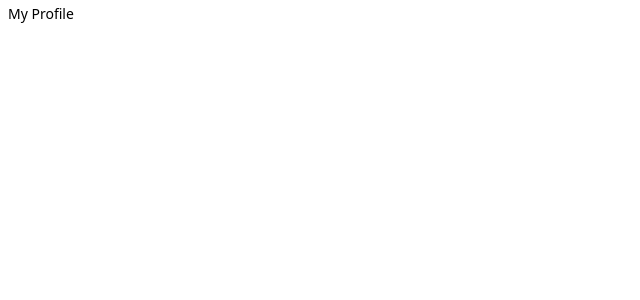
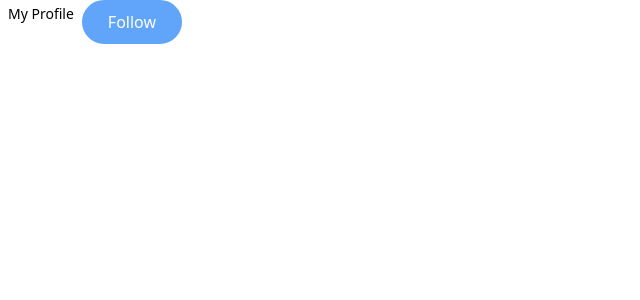
Before and after one commit to boon4681/artcon-ui, a SvelteKit app: page / in a window 1280 px wide. Shown: the top 300 px of the page, without its empty margins (0-640 px from the left). Built offline with nearby package versions, Linux system fonts and the light colour scheme.

Commit message:
add follow-button

```diff
--- /dev/null
+++ b/src/lib/components/follow-button/follow-button.svelte
@@ -0,0 +1,22 @@
+<script>
+    let isFollowing = false;
+
+    function toggleFollow() {
+        isFollowing = !isFollowing;
+    }
+</script>
+
+<button
+    on:click={toggleFollow}
+    class="flex items-center justify-center px-6 py-2 border-2 rounded-full text-white transition-all duration-300"
+    class:bg-gray-300={isFollowing}
+    class:bg-blue-400={!isFollowing}
+    class:border-gray-400={isFollowing}
+    class:border-blue-400={!isFollowing}
+>
+    {#if isFollowing}
+    <span class="text-gray-600">Followed</span>
+    {:else}
+        Follow
+    {/if}
+</button>
--- a/src/routes/+page.svelte
+++ b/src/routes/+page.svelte
@@ -1,7 +1,15 @@
 <script>
     import MenuButton from "$lib/components/artcon/menu-button/menu-button.svelte";
+    import FollowButton from "$lib/components/follow-button/follow-button.svelte";
 </script>
 
 <div class="flex">
     <MenuButton></MenuButton>
+    <script>
+        import FollowButton from "./components/FollowButton.svelte";
+    </script>
+
+    <main>
+        <FollowButton />
+    </main>
 </div>
```
Also changed, not shown: src/lib/components/follow-button/index.ts (added).
